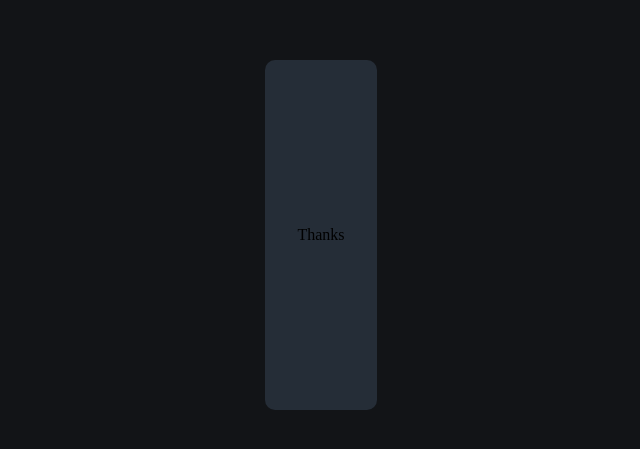
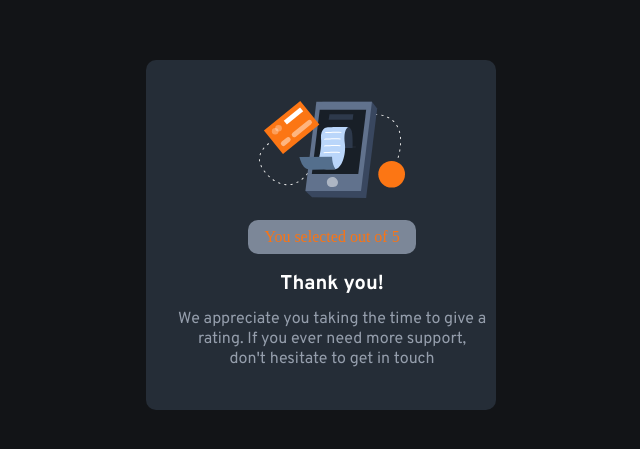
Before and after one commit to thiagomartns/rating-component-react, a React (Create React App) app: page /thanks in a window 1280 px wide. Shown: the part 165-614 px from the top of the page, without its empty margins (319-959 px from the left). Built offline with nearby package versions, Linux system fonts and the light colour scheme.

Commit message:
JSX e estilos implementados em 'Thanks'

```diff
--- a/src/Pages/thanks/Thanks.jsx
+++ b/src/Pages/thanks/Thanks.jsx
@@ -1,9 +1,22 @@
 import React from 'react'
 import './thanks.scss'
 
-const Thanks = () => {
+const Thanks = ({ rating }) => {
   return (
-    <div>Thanks</div>
+    <div className='thanksContainer'>
+      <div className="imgContainerThanks">
+        <img src="assets/img/illustration-thank-you.svg" alt="" />
+      </div>
+      <div className="counterThanks">
+        <span className="counter">
+          You selected {rating} out of 5
+        </span>
+      </div>
+      <div className="infoThanks">
+        <h2>Thank you!</h2>
+        <p>We appreciate you taking the time to give a rating. If you ever need more support, don't hesitate to get in touch</p>
+      </div>
+    </div>
   )
 }
 
--- a/src/Pages/thanks/thanks.scss
+++ b/src/Pages/thanks/thanks.scss
@@ -1 +1,29 @@
 @import '../../global.scss';
+
+.thanksContainer {
+  display: flex;
+  flex-direction: column;
+  text-align: center;
+  align-items: center;
+  justify-content: space-around;
+  height: 100%;
+
+  .imgContainerThanks {
+    img {
+      width: 90%;
+    }
+  }
+
+  .counterThanks {
+    background-color: $medium-gray;
+    padding: .5rem 1rem;
+    border-radius: 10px;
+    color: $orange;
+  }
+
+  .infoThanks {
+    display: flex;
+    flex-direction: column;
+    gap: .75rem;
+  }
+}
```
